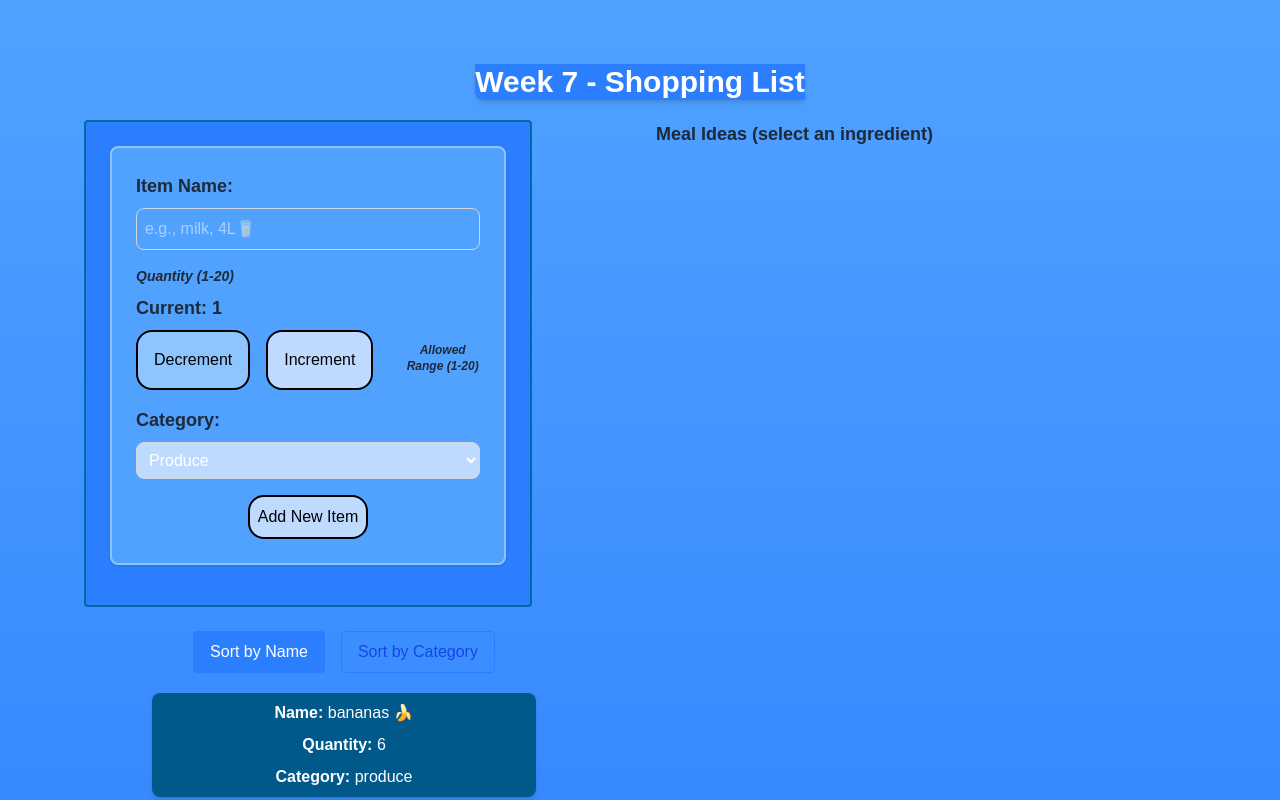
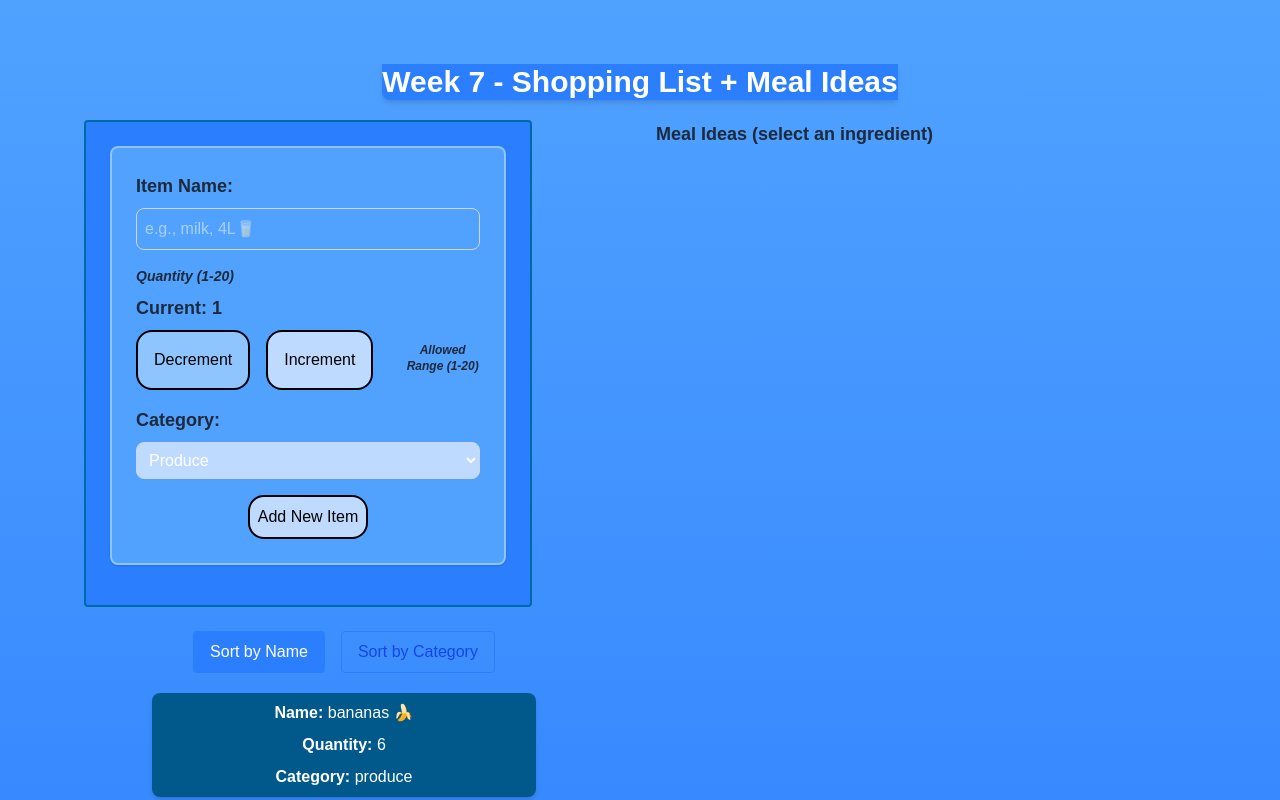
Before and after one commit to Temsters/cprg306-assignments, a Next.js app: page /week-8 in a window 1280 px wide. Shown: the top 800 px of the page. Built offline with nearby package versions, Linux system fonts and the light colour scheme.

Commit message:
changing title of page

```diff
--- a/app/week-8/page.js
+++ b/app/week-8/page.js
@@ -29,7 +29,7 @@ export default function Page() {
 return (
  <main className="flex justify-center items-center min-h-screen space-y-2 text-white flex-col bg-gradient-to-b from-blue-400 to-blue-600 dark:from-gray-800 dark:to-gray-900 p-4">
       <h1 className="my-12 text-3xl font-bold bg-blue-500 dark:bg-[oklch(50%_0.134_242.749)] rounded-bl-lg text-center shadow-md text-white mb-5">
-        Week 7 - Shopping List
+        Week 7 - Shopping List + Meal Ideas
       </h1>
 
       {/* Pass handleAddItem to NewItem as a prop */}
```
